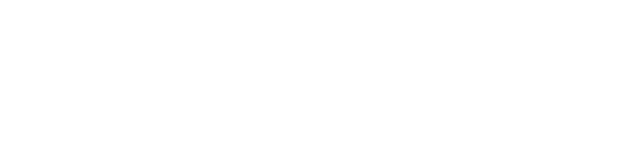
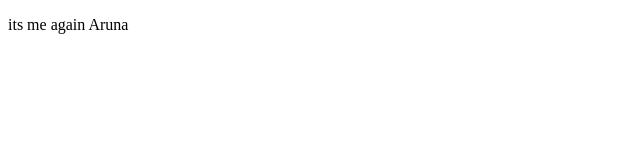
Before and after one commit to ArunaShankar414/B8Cupdaterepo, a plain HTML site: page index.html in a window 1280 px wide. Shown: the whole page, without its empty margins (0-640 px from the left). Drawn offline with Linux system fonts and the light colour scheme.

Commit message:
New Commit

```diff
--- a/index.html
+++ b/index.html
@@ -5,6 +5,6 @@
     <title>Hello welcome To my Programming</title>
 </head>
 <body>
-
+<p>its me again Aruna</p>
 </body>
 </html>
```
